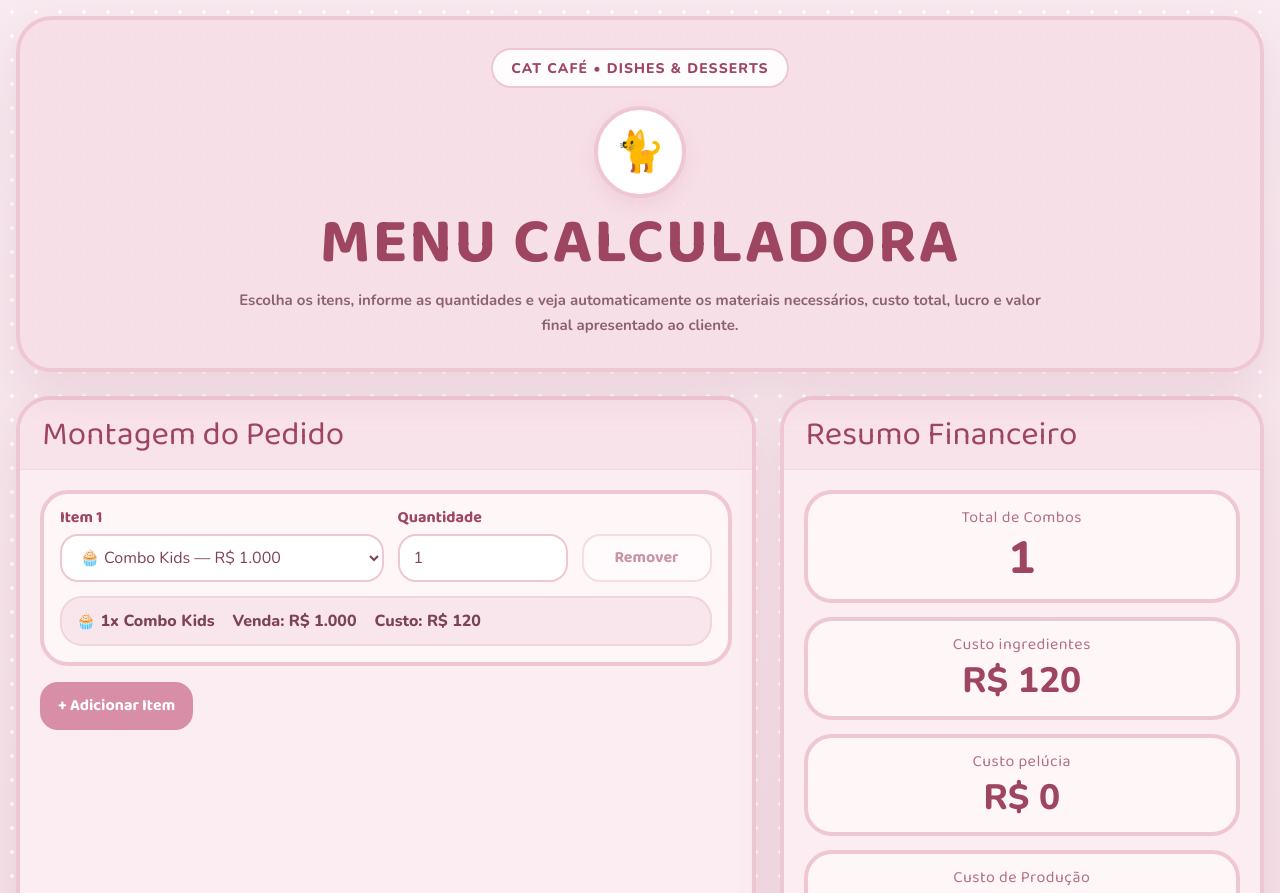
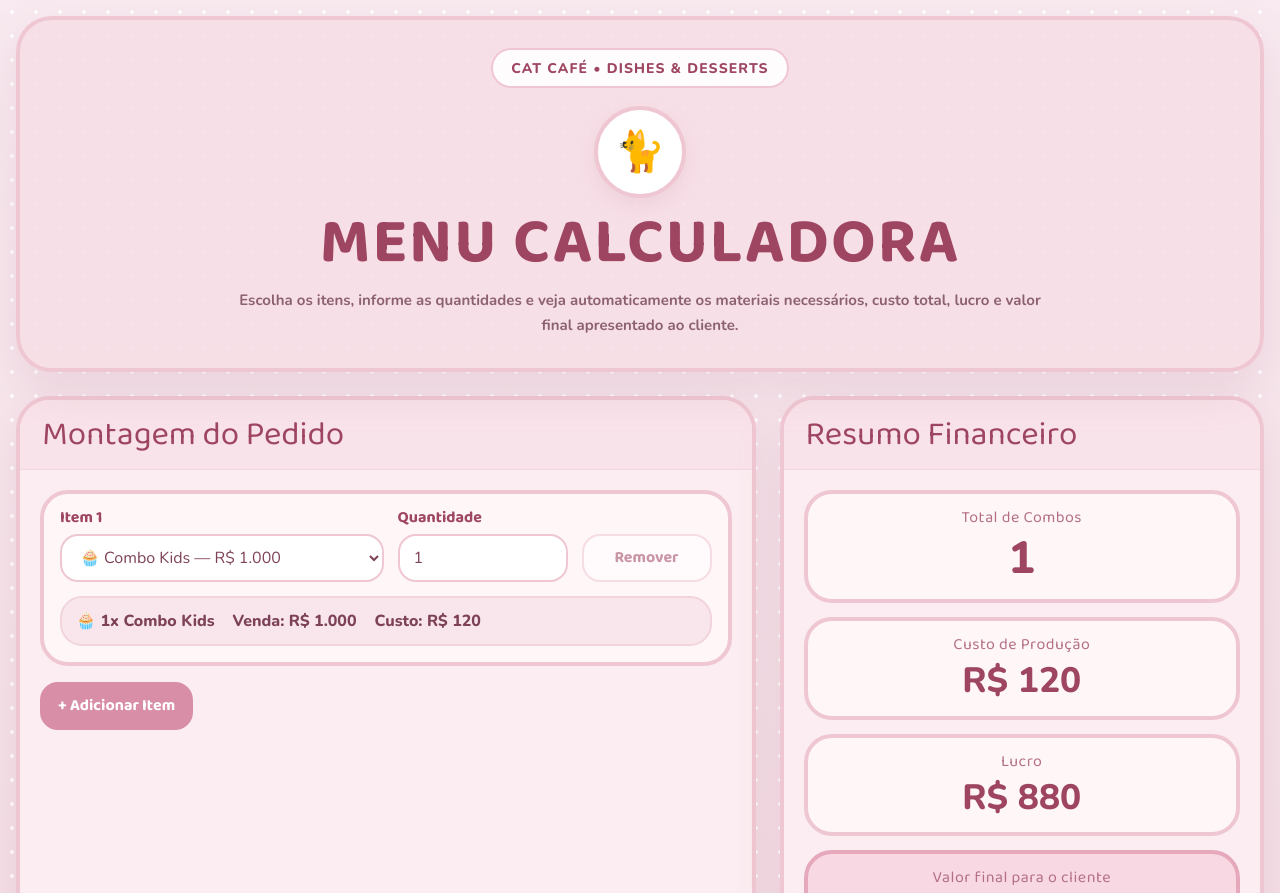
Before and after one commit to hinarahelo/calculadora-cat-cafe, a React (Vite) app: page / in a window 1280 px wide. Shown: the top 893 px of the page. Built offline with nearby package versions, Linux system fonts and the light colour scheme.

Commit message:
Update App.tsx

```diff
--- a/src/App.tsx
+++ b/src/App.tsx
@@ -273,20 +273,6 @@ export default function App() {
               </div>
 
               <div className="metric-card">
-                <span className="metric-label">Custo ingredientes</span>
-                <strong className="metric-value small">
-                  {moeda(resultado.custoIngredientes)}
-                </strong>
-              </div>
-
-              <div className="metric-card">
-                <span className="metric-label">Custo pelúcia</span>
-                <strong className="metric-value small">
-                  {moeda(resultado.custoPelucia)}
-                </strong>
-              </div>
-
-              <div className="metric-card">
                 <span className="metric-label">Custo de Produção</span>
                 <strong className="metric-value small">
                   {moeda(resultado.custoTotal)}
```
